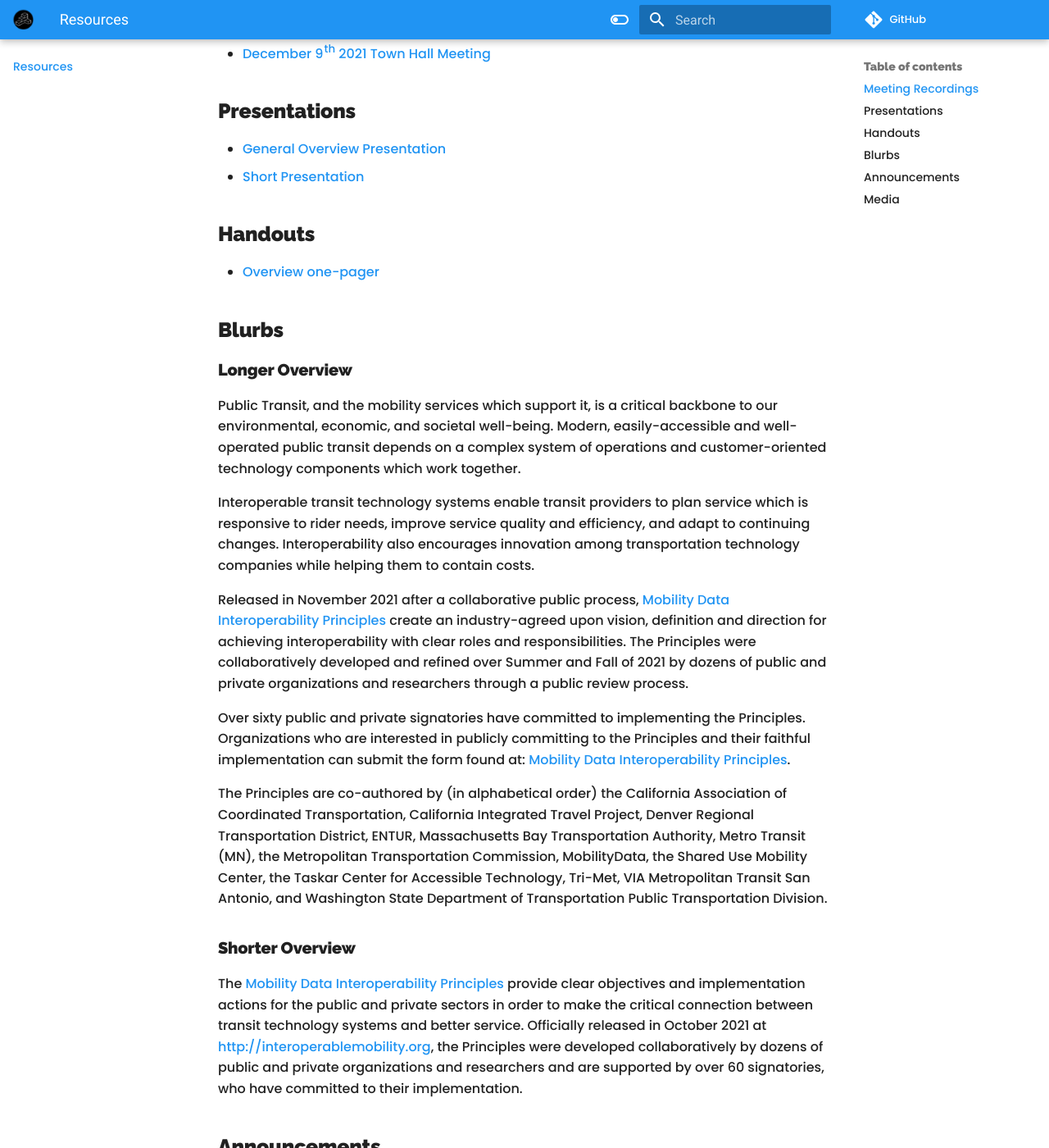
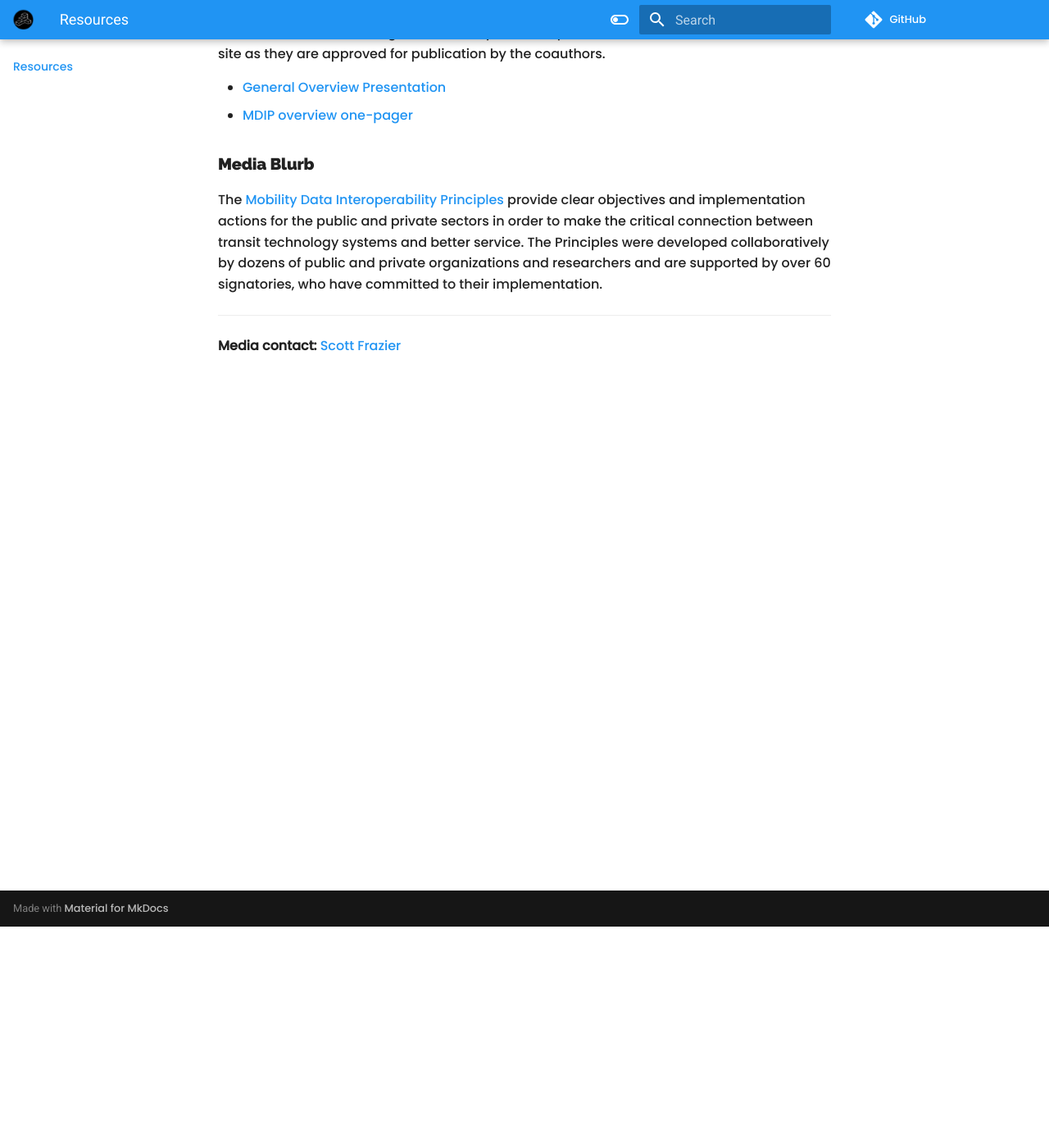
Before and after one commit to interoperable-mobility/principles, an MkDocs documentation site: the page built from docs/resources.md, in a window 1280 px wide and 1400 px high, scrolled down 270 px. Shown: the whole window at 82% size. Built offline with MkDocs 1.6.1 and Material for MkDocs 9.7.7, drawn with Linux system fonts in a browser that asks for light colours; nearby versions of some CDN libraries; comment, search, counter and statistics services are not loaded; some of the changed text lies outside the part shown.

Commit message:
Update resources.md
remove outdated materials, update scott's contact info

```diff
--- a/docs/resources.md
+++ b/docs/resources.md
@@ -1,41 +1,14 @@
 # Resources
 
-## Meeting Recordings
+The coauthor coalition is engaged in the ongoing development of resources to help stakeholders achieve the goals set out by the Principles. New resources will be added to this site as they are approved for publication by the coauthors.
 
-- [December 9th 2021 Town Hall Meeting](https://drive.google.com/file/d/18ugBITxvdivvMREE3FgusD0-eZ90O4b6/view?usp=sharing)
+- [General Overview Presentation](https://docs.google.com/presentation/d/11KmueOip2Bvzt-J1h9VOPdsezVLReIm2CXtOnxg3npM/edit?usp=sharing)
+- [MDIP overview one-pager](https://drive.google.com/file/d/1z9RQ_a8LHzZKItV0MVdkgSKNd8N_KIo5/view?usp=sharing)
 
-## Presentations
+### Media Blurb
 
-- [General Overview Presentation](https://docs.google.com/presentation/d/19tGKS7IE2L70pr51QoVsDpjfMvihH4-6QyT1P0xtNDE/edit?usp=sharing)
-- [Short Presentation](https://docs.google.com/presentation/d/1dJ4_z4XBpPzZp8eE-2JWvT1l8F0qkB0m67mVuogUI2k/edit?usp=sharing)
+The [Mobility Data Interoperability Principles](http://interoperablemobility.org) provide clear objectives and implementation actions for the public and private sectors in order to make the critical connection between transit technology systems and better service. The Principles were developed collaboratively by dozens of public and private organizations and researchers and are supported by over 60 signatories, who have committed to their implementation.
 
-## Handouts
+---
 
-- [Overview one-pager](https://drive.google.com/file/d/1qjRhVvkeQZLTUXiPwdiGfLThMKYFw0ON/view?usp=sharing)
-
-## Blurbs
-
-### Longer Overview
-
-Public Transit, and the mobility services which support it, is a critical backbone to our environmental, economic, and societal well-being.  Modern, easily-accessible and well-operated public transit depends on a complex system of operations and customer-oriented technology components which work together.
-
-Interoperable transit technology systems enable transit providers to plan service which is responsive to rider needs, improve service quality and efficiency, and adapt to continuing changes.  Interoperability also encourages innovation among transportation technology companies while helping them to contain costs.
-
-Released in November 2021 after a collaborative public process, [Mobility Data Interoperability Principles](http:interoperablemobility.org) create an industry-agreed upon vision, definition and direction for achieving interoperability with clear roles and responsibilities. The Principles were collaboratively developed and refined over Summer and Fall of 2021 by dozens of public and private organizations and researchers through a public review process.
-
-Over sixty public and private signatories have committed to implementing the Principles.  Organizations who are interested in publicly committing to the Principles and their faithful implementation can submit the form found at: [Mobility Data Interoperability Principles](http://interoperablemobility.org).
-
-The Principles are co-authored by (in alphabetical order) the California Association of Coordinated Transportation, California Integrated Travel Project, Denver Regional Transportation District,  ENTUR, Massachusetts Bay Transportation Authority, Metro Transit (MN), the Metropolitan Transportation Commission, MobilityData, the Shared Use Mobility Center, the Taskar Center for Accessible Technology, Tri-Met, VIA Metropolitan Transit San Antonio, and Washington State Department of Transportation Public Transportation Division.
-
-### Shorter Overview
-
-The [Mobility Data Interoperability Principles](http://interoperablemobility.org) provide clear objectives and implementation actions for the public and private sectors in order to make the critical connection between transit technology systems and better service.  Officially released in October 2021 at [http://interoperablemobility.org](http://interoperablemobility.org), the Principles were developed collaboratively by dozens of public and private organizations and researchers and are supported by over 60 signatories, who have committed to their implementation.
-
-## Announcements
-
-The Mobility Data Interoperability Principles Co-Authors are pleased to announce the publication of v1.0 of the Mobility Data Interoperability Principles and commitment of over 60 public and private organizations to their faithful implementation. The Mobility Data Interoperability Principles provide clear objectives and implementation actions for the public and private sectors in order to make the critical connection between transit technology systems and better service. The Principles, implementation commitments, and information about becoming a co-signatory can be found at: [http://interoperablemobility.org](http://interoperablemobility.org).
-
-## Media
-
-- [Press release - Nov 3 2021](https://drive.google.com/file/d/1qyX-6KcTevW4oP-1pIUMwzYcKoRtramw/view?usp=sharing)
-- Media contact: [Scott Frazier](mailto: scott@compiler.la)
+**Media contact:** [Scott Frazier](mailto:scott.frazier@dot.ca.gov)
```
